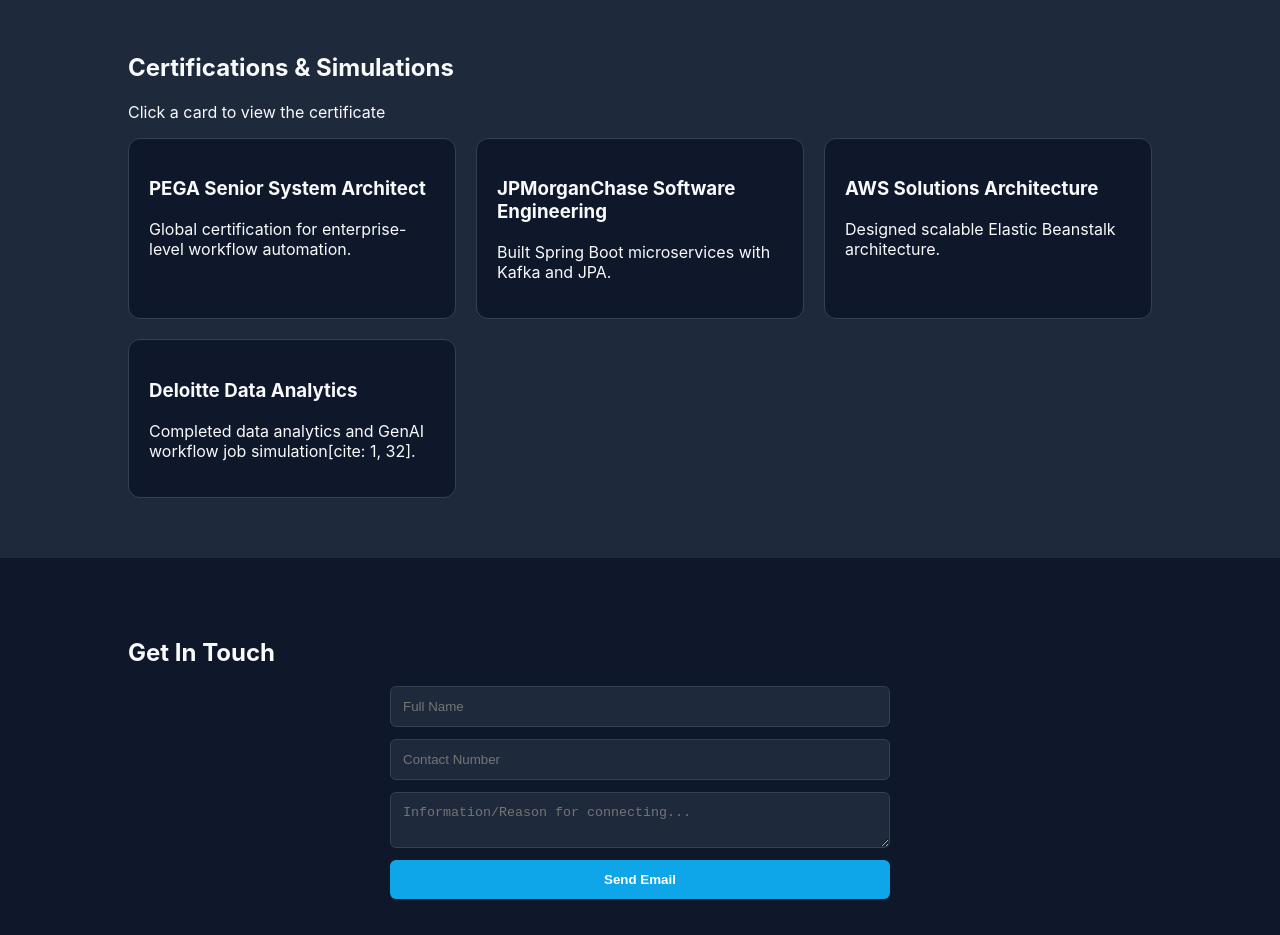
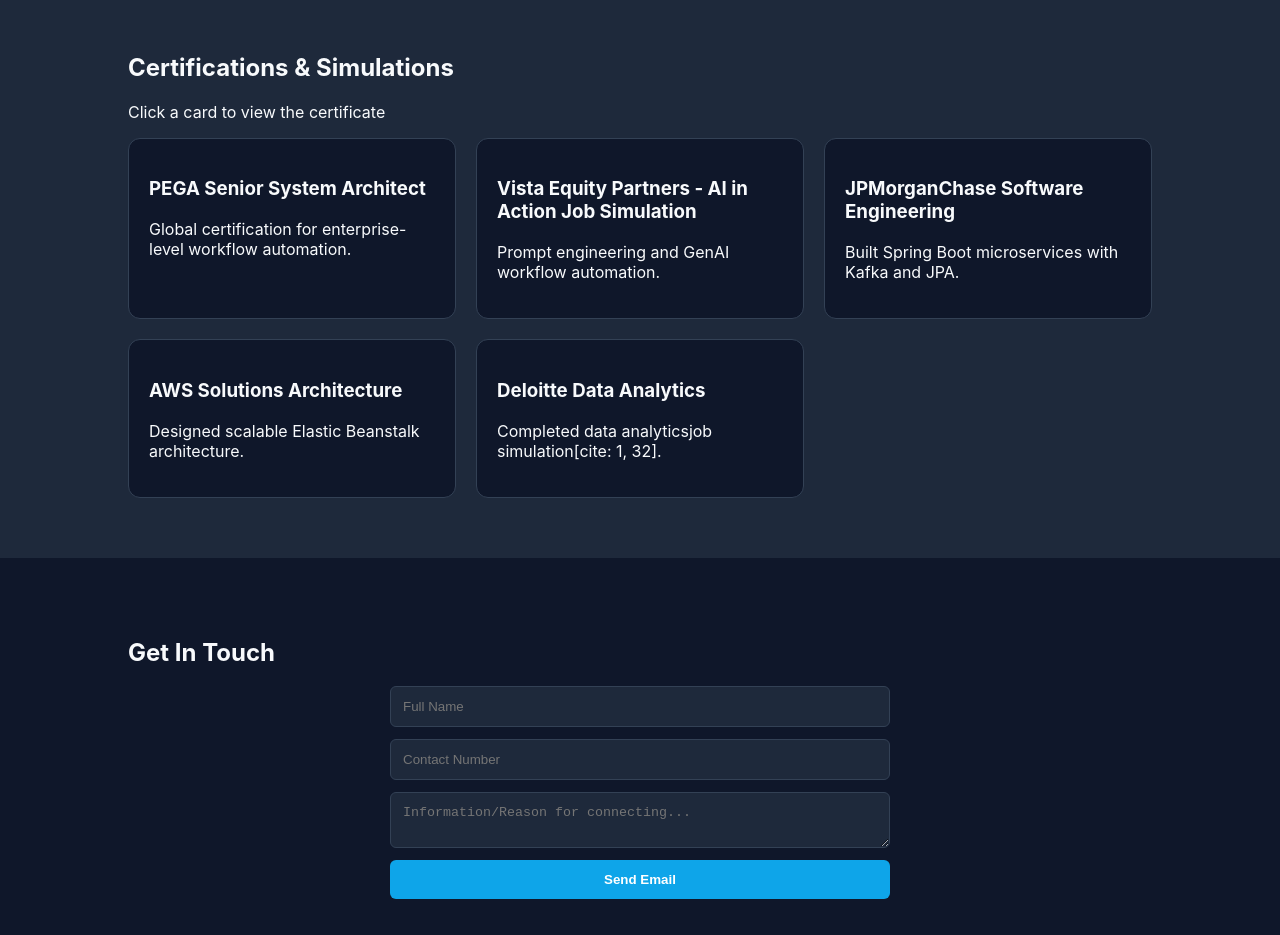
Before and after one commit to NITHYAVEL04/nithyasri-portfolio, a website: page index.html in a window 1280 px wide. Shown: the part 1260-2195 px from the top of the page. Drawn offline with Linux system fonts and the light colour scheme; no server answers.

```diff
--- a/index.html
+++ b/index.html
@@ -47,6 +47,10 @@
                 <h3>PEGA Senior System Architect</h3>
                 <p>Global certification for enterprise-level workflow automation.</p>
             </div>
+            <div class="card cert-card" onclick="openModal('vista-ai-cert.jpg')">
+                <h3>Vista Equity Partners - AI in Action Job Simulation</h3>
+                <p>Prompt engineering and GenAI workflow automation.</p>
+            </div>
             <div class="card cert-card" onclick="openModal('jpmorgan-cert.jpg')">
                 <h3>JPMorganChase Software Engineering</h3>
                 <p>Built Spring Boot microservices with Kafka and JPA.</p>
@@ -57,7 +61,7 @@
             </div>
             <div class="card cert-card" onclick="openModal('deloitte-cert.jpg')">
                 <h3>Deloitte Data Analytics</h3>
-                <p>Completed data analytics and GenAI workflow job simulation[cite: 1, 32].</p>
+                <p>Completed data analyticsjob simulation[cite: 1, 32].</p>
             </div>
         </div>
     </section>
```
